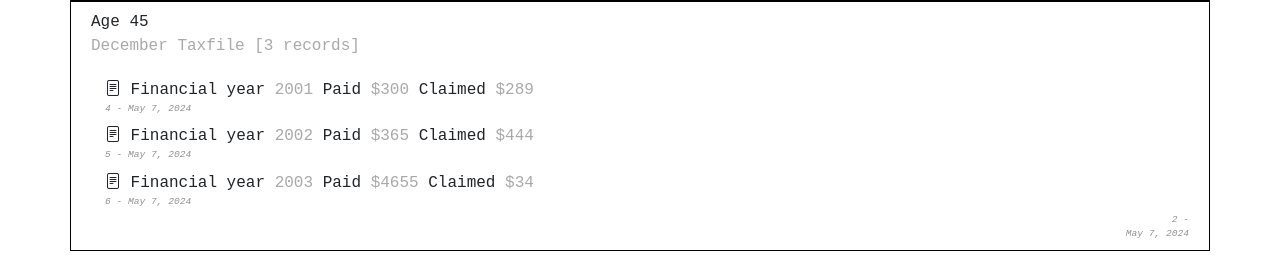
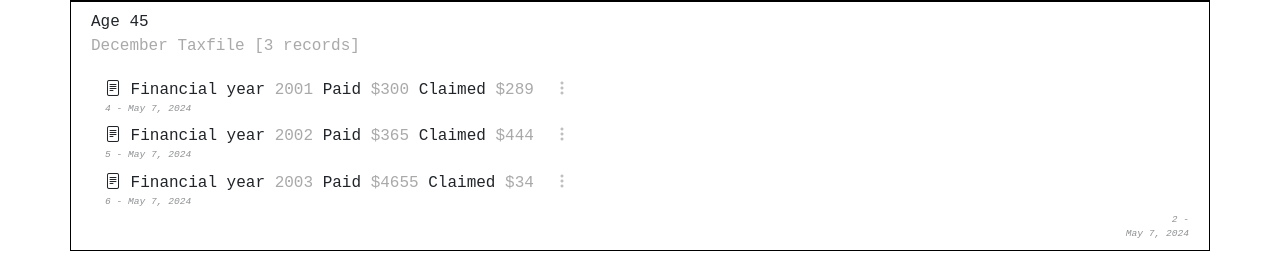
Before and after one commit to awelwin/MinimalUi, an Angular app: page /aggregate in a window 1280 px wide. Shown: the part 255-514 px from the top of the page. Built offline with nearby package versions, Linux system fonts and the light colour scheme.

Commit message:
feature tooltip with metadata about item

```diff
--- a/src/app/components/entity-item-wrapper/entity-item-wrapper.component.html
+++ b/src/app/components/entity-item-wrapper/entity-item-wrapper.component.html
@@ -1,14 +1,24 @@
 <div class="wrapper">
-    <span (click)=click()>
+    <span tabindex="1">
 
         <!-- ENTITY ITEM DISPLAYED HERE -->
         <ng-content></ng-content>
         <!-- END DYNAMIC CONTENT-->
     </span>
 
-    <span class="action-menu" [hidden]="!_menuIsOpen">
-        <i class="bi bi-pencil action-item" (click)=edit()></i>
-        <i class="bi bi-trash3 action-item" (click)=delete()></i>
+    <span class="action-menu">
+
+        <button class="action-menu-toggle" (blur)="toggleMenu()" tabindex="1">
+            <i class="bi bi-three-dots-vertical" [hidden]="_menuIsOpen" (click)=toggleMenu()></i>
+        </button>
+
+
+        <span [hidden]="!_menuIsOpen">
+            <i class="bi bi-pencil action-item" (click)=edit()></i>
+            <i class="bi bi-trash3 action-item" (click)=delete()></i>
+            <i class="bi bi-info-square info-item" data-bs-toggle="tooltip" data-bs-placement="top" data-bs-html="true"
+                title="id: {{this.entity.id}} created: {{this.entity.created | date:'short'}} updated: {{this.entity.updated | date:'short'}}"></i>
+        </span>
     </span>
-    <span></span>
+
 </div>
--- a/src/app/components/entity-item-wrapper/entity-item-wrapper.component.scss
+++ b/src/app/components/entity-item-wrapper/entity-item-wrapper.component.scss
@@ -7,6 +7,24 @@ div:hover {
     color: rgb(196, 111, 0);
     cursor: pointer;
     margin-left: 20px;
+    text-wrap: nowrap;
+
+}
+
+.action-menu-toggle {
+    color: grey;
+    opacity: 0.5;
+    border: none;
+
+}
+
+button.action-menu-toggle {
+    background-color: black;
+    border: none;
+    //border: 1px solid black;
+    background: white;
+    padding: 0px;
+    margin: 0px;
 }
 
 .action-item {
@@ -14,8 +32,11 @@ div:hover {
     text-shadow: 4px 2px 4px #00000045;
 }
 
+.info-item {
+    color: grey;
+    opacity: 0.5;
+}
+
 .wrapper {
     display: inline-flex;
-
-
 }
--- a/src/app/components/entity-item-wrapper/entity-item-wrapper.component.ts
+++ b/src/app/components/entity-item-wrapper/entity-item-wrapper.component.ts
@@ -1,13 +1,12 @@
 import { Component, DestroyRef, EventEmitter, Input, OnInit, Output } from '@angular/core';
-import { Action } from '../../lib/Action';
 import { IEntity } from '../../lib/IEntity';
 import { takeUntilDestroyed } from '@angular/core/rxjs-interop';
-import { NgClass } from '@angular/common';
+import { DatePipe, NgClass } from '@angular/common';
 
 @Component({
   selector: 'entity-item-wrapper',
   standalone: true,
-  imports: [NgClass],
+  imports: [NgClass, DatePipe],
   templateUrl: './entity-item-wrapper.component.html',
   styleUrl: './entity-item-wrapper.component.scss'
 })
@@ -26,6 +25,7 @@ export class EntityItemWrapperComponent implements OnInit {
   deleteClick = new EventEmitter<IEntity>()
 
   _menuIsOpen: boolean = false;
+  _tooltip: string = "";
 
   constructor(private destroyRef: DestroyRef) { }
 
@@ -37,7 +37,7 @@ export class EntityItemWrapperComponent implements OnInit {
       .subscribe({ next: (id) => { if (id != this.entity.id) this._menuIsOpen = false; } });
   }
 
-  click() {
+  toggleMenu() {
     //toggle and broadcast to parent
     if (this._menuIsOpen) { this._menuIsOpen = false; }
     else {
--- a/src/app/lib/IEntity.ts
+++ b/src/app/lib/IEntity.ts
@@ -3,4 +3,6 @@ export interface IEntity {
     resourceName: string;
     //unique system id
     id: number;
+    created?: Date;
+    updated?: Date;
 }
```
